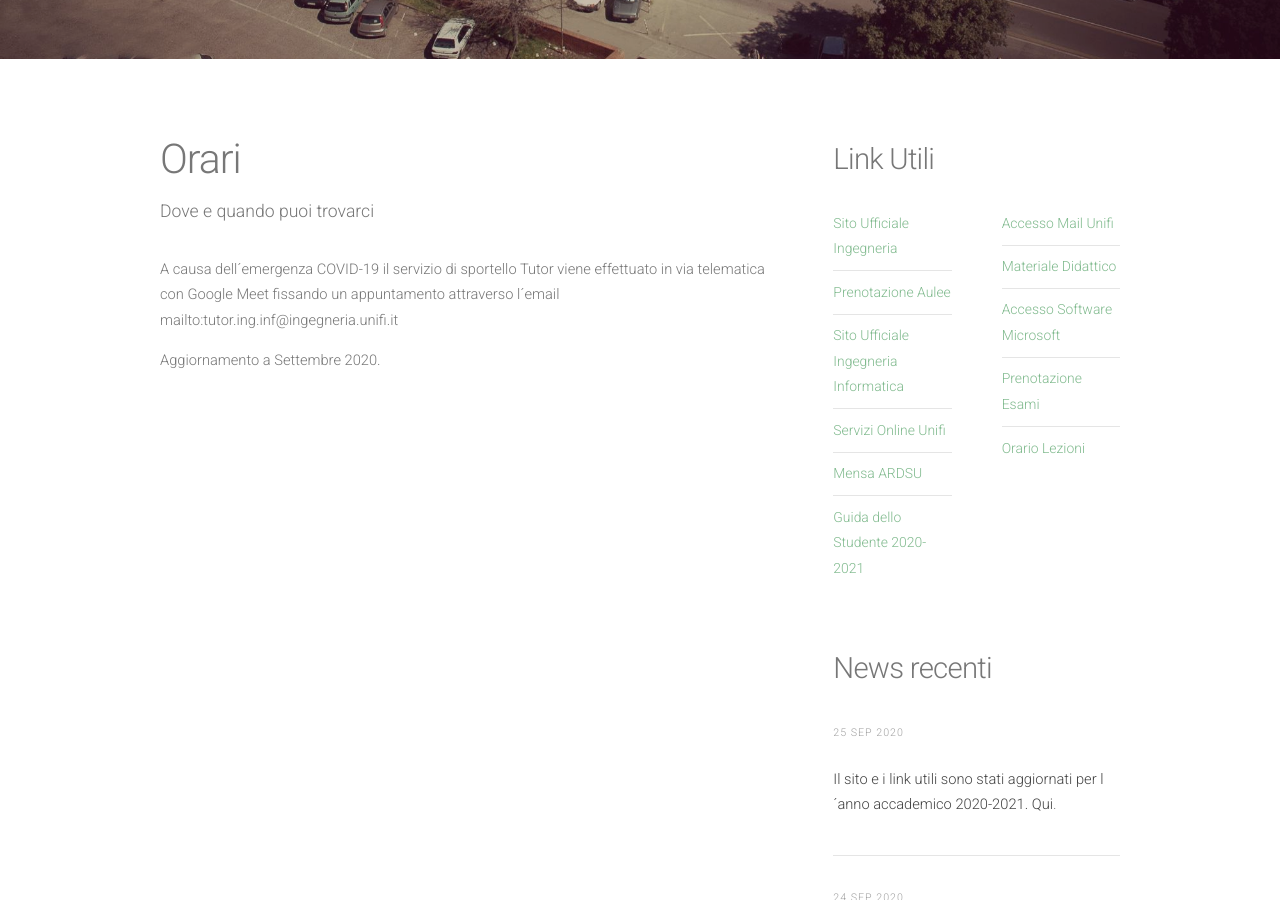
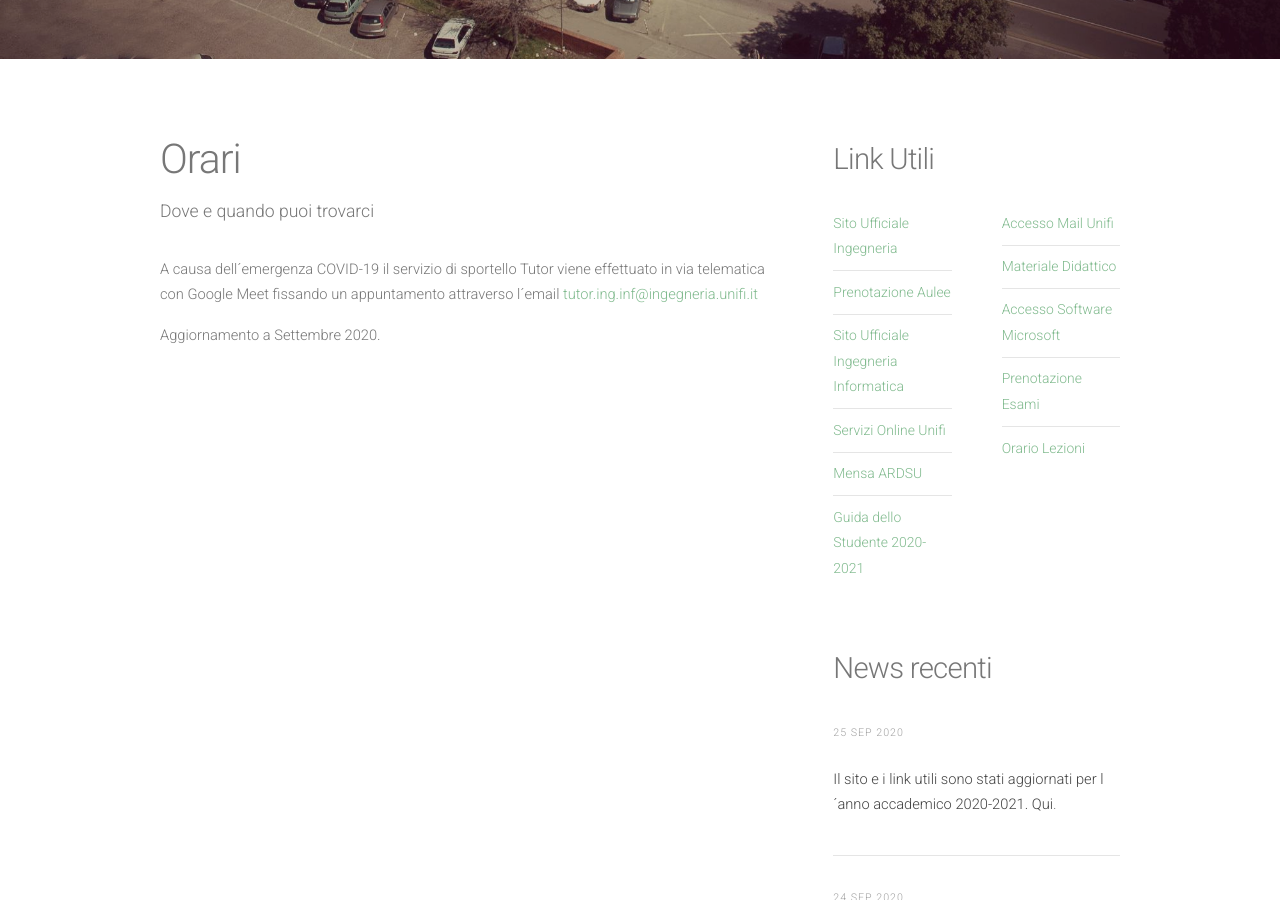
Before and after one commit to tutor-ing-inf-unifi/tutor-ing-inf-unifi.github.io, a Jekyll site: the page built from orari.html, in a window 1280 px wide and 900 px high, scrolled down 319 px. Built offline with Jekyll 4.4.1, drawn with Linux system fonts in a browser that asks for light colours; nearby versions of some CDN libraries.

Commit message:
Update orari.html

```diff
--- a/orari.html
+++ b/orari.html
@@ -18,7 +18,7 @@ layout: default
                         <p>Lo Sportello Tutor è attivo presso il Centro Didattico Morgagni (viale G. B. Morgagni 40/44 - Firenze) e presso la sede di Ingegneria (via Santa Marta, 3 - Firenze) su prenotazione o comunicazione tramite il canale Telegram:</p>-->
 
                        <!-- L'ubicazione dei laboratori in cui si svolge lo sportello è indicata nelle piantine scaricabili:-->
-			<p> A causa dell´emergenza COVID-19 il servizio di sportello Tutor viene effettuato in via telematica con Google Meet fissando un appuntamento attraverso l´email mailto:tutor.ing.inf@ingegneria.unifi.it <p>
+			<p> A causa dell´emergenza COVID-19 il servizio di sportello Tutor viene effettuato in via telematica con Google Meet fissando un appuntamento attraverso l´email <a href="mailto:tutor.ing.inf@ingegneria.unifi.it">tutor.ing.inf@ingegneria.unifi.it</a> <p>
                         <ul>
                             <!-- <li><a href="assets/images/smarta_ps.pdf">Laboratorio di Meccanica Sperimentale (stanza 156, piano seminterrato)</a></li> -->
                            <!-- <li><a href="assets/images/smarta_p2.pdf">Laboratorio di Elaborazione dei Segnali e Comunicazioni (stanza 483, secondo piano)</a></li>-->
```
